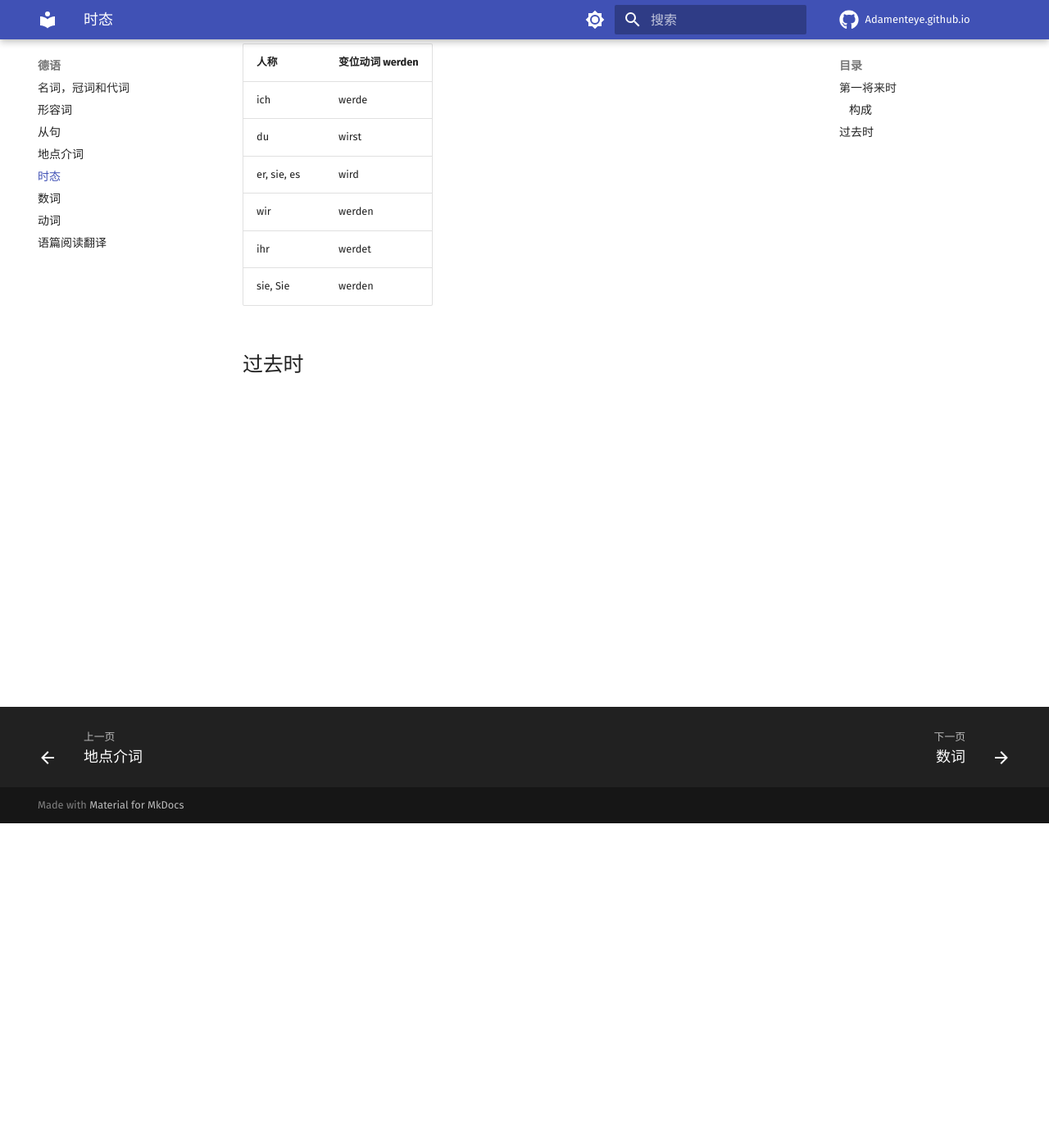
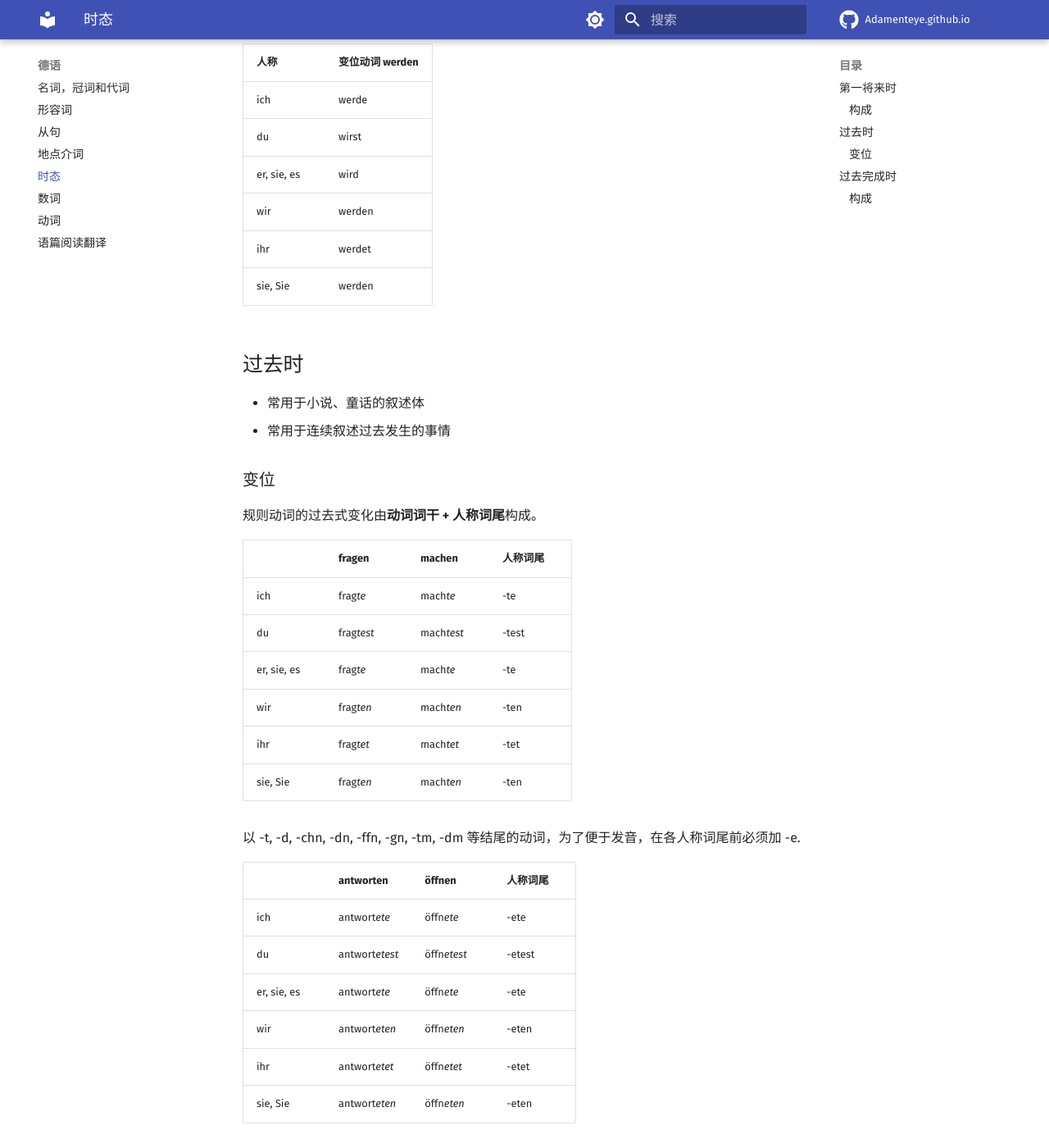
Before and after one commit to adamanteye/adamanteye.github.io, an MkDocs documentation site: the page built from docs/deutsch/tempus.md, in a window 1280 px wide and 1400 px high, scrolled down 396 px. Shown: the whole window at 82% size. Built offline with MkDocs 1.6.1 and Material for MkDocs 9.7.7, drawn with Linux system fonts in a browser that asks for light colours; comment, search, counter and statistics services are not loaded; some of the changed text lies outside the part shown.

Commit message:
Feat:
- 过去时
- 过去完成时
- 时间从句

```diff
--- a/docs/deutsch/tempus.md
+++ b/docs/deutsch/tempus.md
@@ -18,3 +18,38 @@
 | sie, Sie    | werden          |
 
 ## 过去时
+
+- 常用于小说、童话的叙述体
+- 常用于连续叙述过去发生的事情
+
+### 变位
+
+规则动词的过去式变化由**动词词干 + 人称词尾**构成。
+
+|             | fragen     | machen     | 人称词尾 |
+| ----------- | ---------- | ---------- | -------- |
+| ich         | frag*te*   | mach*te*   | -te      |
+| du          | frag*test* | mach*test* | -test    |
+| er, sie, es | frag*te*   | mach*te*   | -te      |
+| wir         | frag*ten*  | mach*ten*  | -ten     |
+| ihr         | frag*tet*  | mach*tet*  | -tet     |
+| sie, Sie    | frag*ten*  | mach*ten*  | -ten     |
+
+以 -t, -d, -chn, -dn, -ffn, -gn, -tm, -dm 等结尾的动词，为了便于发音，在各人称词尾前必须加 -e.
+
+|             | antworten      | öffnen      | 人称词尾 |
+| ----------- | -------------- | ----------- | -------- |
+| ich         | antwort*ete*   | öffn*ete*   | -ete     |
+| du          | antwort*etest* | öffn*etest* | -etest   |
+| er, sie, es | antwort*ete*   | öffn*ete*   | -ete     |
+| wir         | antwort*eten*  | öffn*eten*  | -eten    |
+| ihr         | antwort*etet*  | öffn*etet*  | -etet    |
+| sie, Sie    | antwort*eten*  | öffn*eten*  | -eten    |
+
+## 过去完成时
+
+用于表达过去一个动作之前所发生的动作或行为。
+
+### 构成
+
+**hatte / war（人称变位形式） +  P.II**
```
Also changed, not shown: docs/deutsch/nebensatz.md (+28 -2 lines).
